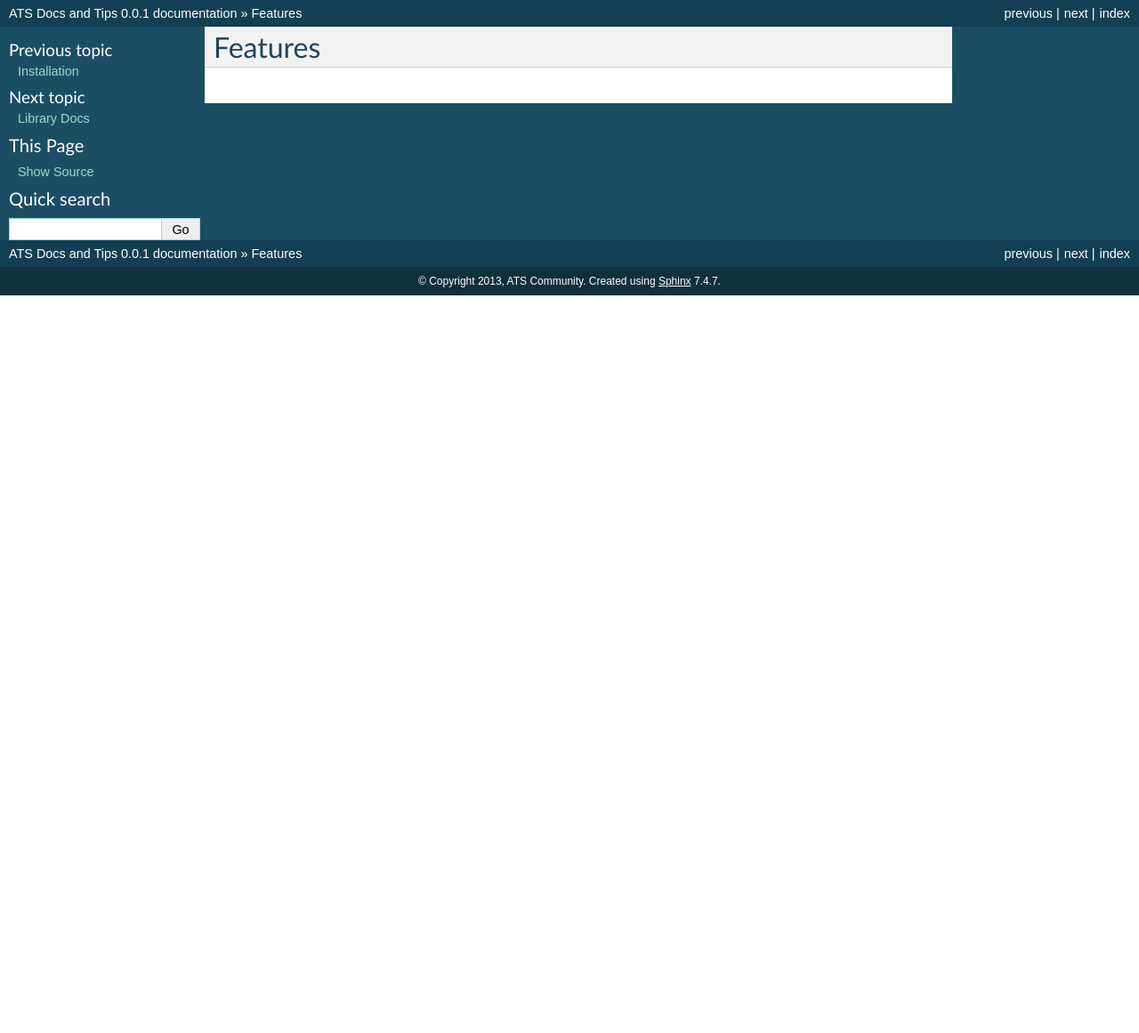
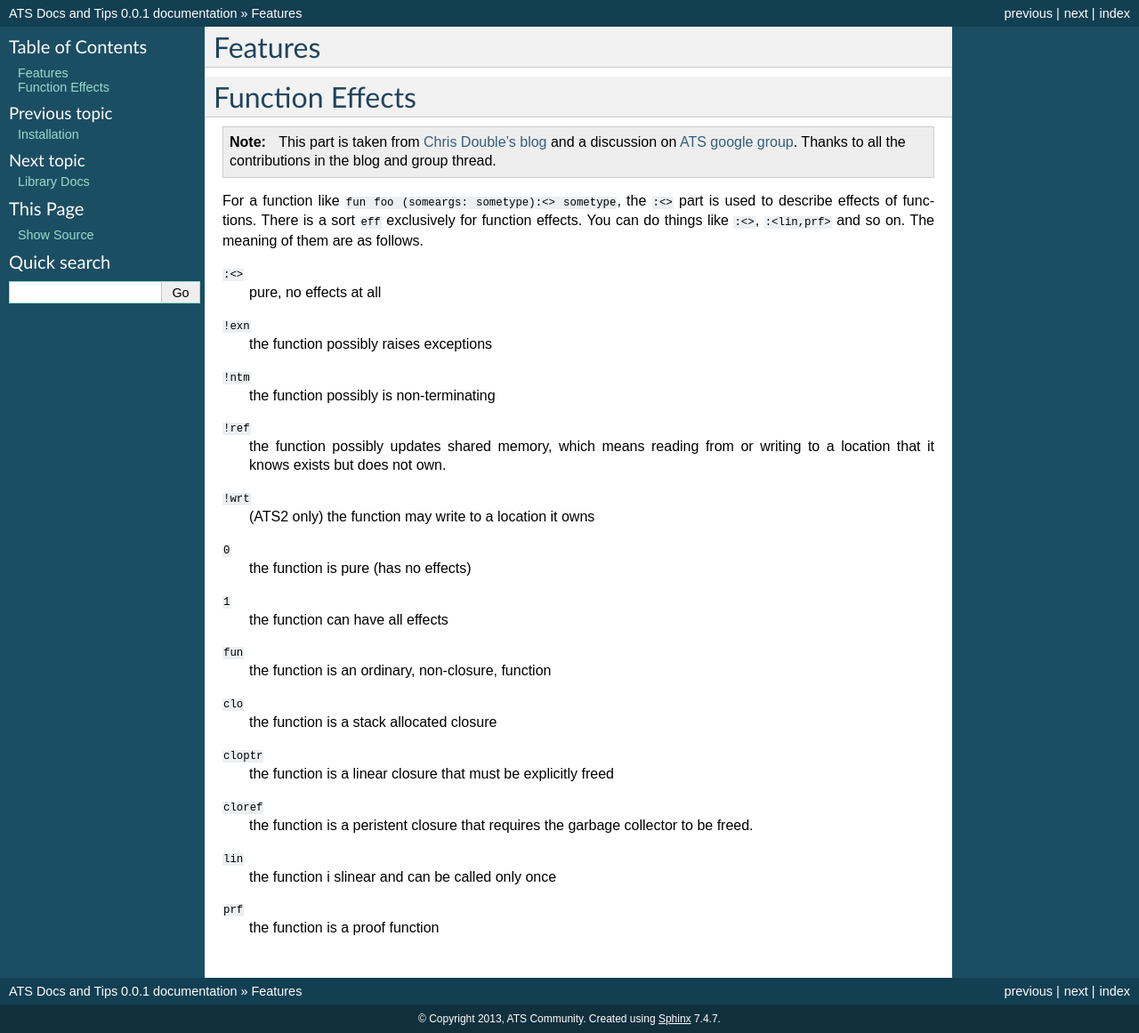
Before and after one commit to steinwaywhw/ats-docs-and-tips, a Sphinx documentation site: the page built from source/features.rst, in a window 1280 px wide. Shown: the whole page at 89% size. Built offline with Sphinx 7.4.7, drawn with Linux system fonts in a browser that asks for light colours; pages that are not in the unit, such as notebooks, are missing from menus; before the commit the page ends 900 px from its top, so only the background shows below that.

Commit message:
Function Effects

```diff
--- a/source/features.rst
+++ b/source/features.rst
@@ -1,2 +1,50 @@
 Features
 =====================
+
+
+
+Function Effects
+==========================
+
+.. note:: This part is taken from `Chris Double's blog <http://bluishcoder.co.nz/2010/06/13/functions-in-ats.html>`_ and a discussion on `ATS google group <https://groups.google.com/forum/#!topic/ats-lang-users/88CYxwKl0M0>`_. Thanks to all the contributions in the blog and group thread.
+
+For a function like ``fun foo (someargs: sometype):<> sometype``, the ``:<>`` part is used to describe effects of functions. There is a sort ``eff`` exclusively for function effects. You can do things like ``:<>``, ``:<lin,prf>`` and so on. The meaning of them are as follows.
+
+``:<>``
+	pure, no effects at all
+
+``!exn``
+	the function possibly raises exceptions
+
+``!ntm``
+	the function possibly is non-terminating
+
+``!ref``
+	the function possibly updates shared memory, which means reading from or writing to a location that it knows exists but does not own.
+
+``!wrt``
+	(ATS2 only) the function may write to a location it owns
+
+``0``
+	the function is pure (has no effects)
+
+``1``
+	the function can have all effects
+
+``fun``
+	the function is an ordinary, non-closure, function
+
+``clo``
+	the function is a stack allocated closure
+
+``cloptr``
+	the function is a linear closure that must be explicitly freed
+
+``cloref``
+	the function is a peristent closure that requires the garbage collector to be freed.
+
+``lin``
+	the function i slinear and can be called only once
+
+``prf``
+	the function is a proof function
```
Also changed, not shown: source/installation.rst (+10 -0 lines), source/todo.rst (+15 -0 lines).
